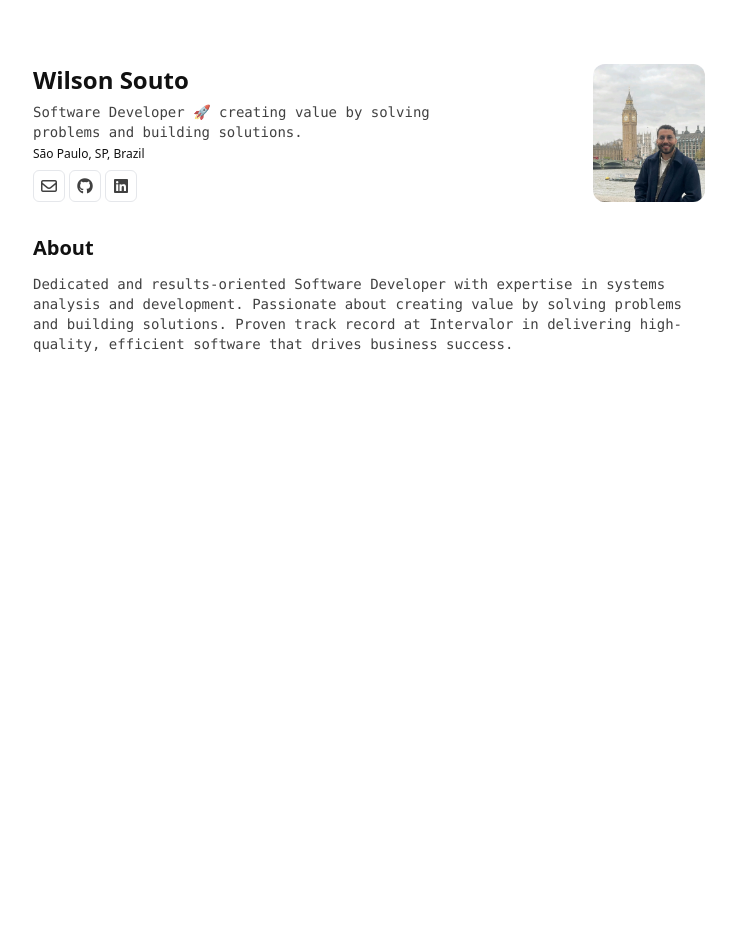
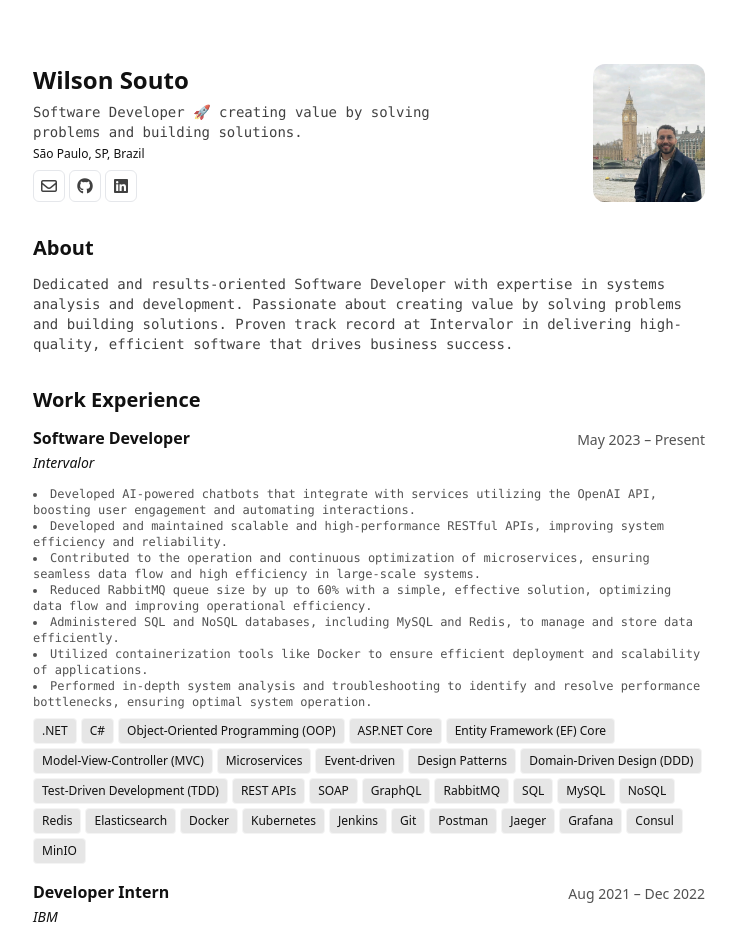
Before and after one commit to wilsonsouto/portfolio, an Angular app: page / in a window 1280 px wide. Shown: the top 940 px of the page, without its empty margins (271-1007 px from the left). Before the commit the page ends 800 px from the top, so only its background shows below. Built offline with nearby package versions, Linux system fonts and the light colour scheme.

Commit message:
feat: add work experience section component

```diff
--- a/src/app/app.component.html
+++ b/src/app/app.component.html
@@ -1,4 +1,5 @@
 <app-header class="grid grid-cols-[1fr_auto] gap-2" />
 <main class="space-y-8 print:space-y-4">
   <app-about class="flex min-h-0 flex-col gap-y-3 print:gap-y-1" />
+  <app-experience class="flex min-h-0 flex-col gap-y-3 print:gap-y-1" />
 </main>
--- a/src/app/app.component.ts
+++ b/src/app/app.component.ts
@@ -2,11 +2,12 @@ import { CommonModule } from '@angular/common';
 import { Component } from '@angular/core';
 import { HeaderComponent } from '@app/core/components/header/header.component';
 import { AboutComponent } from '@app/core/components/main/about/about.component';
+import { ExperienceComponent } from '@app/core/components/main/experience/experience.component';
 
 @Component({
   selector: 'app-root',
   standalone: true,
-  imports: [CommonModule, HeaderComponent, AboutComponent],
+  imports: [CommonModule, HeaderComponent, AboutComponent, ExperienceComponent],
   templateUrl: './app.component.html',
 })
 export class AppComponent {}
--- /dev/null
+++ b/src/app/core/components/main/experience/experience.component.html
@@ -0,0 +1,72 @@
+<app-section-title
+  [attr.aria-label]="'Work experience section'"
+  [heading]="'Work Experience'"
+/>
+<article
+  *ngFor="let experience of experiences"
+  class="rounded-lg py-1 print:py-0"
+>
+  <header class="mb-4 flex items-center justify-between">
+    <div class="flex w-full flex-col gap-1 leading-none print:text-sm">
+      <div class="item-center flex w-full justify-between">
+        <!-- #region role -->
+        <h2
+          [attr.aria-label]="'Role: ' + experience.role"
+          class="font-bold leading-none print:text-[12px]"
+        >
+          {{ experience.role }}
+        </h2>
+        <!-- #endregion -->
+
+        <!-- #region date-->
+        <app-date-span
+          [attr.aria-label]="
+            'Date: ' + experience.startDate + ' – ' + experience.endDate
+          "
+          [date]="experience.startDate + ' – ' + experience.endDate"
+        />
+        <!-- #endregion -->
+      </div>
+      <div class="item-center flex w-full justify-between">
+        <!-- #region company-->
+        <h3>
+          <a
+            [attr.aria-label]="'Company name: ' + experience.company.name"
+            target="_blank"
+            class="text-sm font-normal italic leading-none hover:underline print:text-[12px]"
+            href="{{ experience.company.href }}"
+          >
+            {{ experience.company.name }}
+          </a>
+        </h3>
+        <!-- #endregion -->
+      </div>
+    </div>
+  </header>
+  <!-- #region responsabilities -->
+  <ul
+    class="list-inside list-disc text-pretty font-mono text-xs text-neutral-800/80 print:mt-1 print:text-[10px]"
+  >
+    <li
+      [attr.aria-label]="'Responsability: ' + responsability"
+      *ngFor="let responsability of experience.responsabilities"
+    >
+      {{ responsability }}
+    </li>
+  </ul>
+  <!-- #endregion -->
+
+  <!-- #region tech stacks -->
+  <ul
+    [attr.aria-label]="'Tech stacks'"
+    class="mt-2 flex list-none flex-wrap gap-x-1 gap-y-1 p-0"
+  >
+    <li
+      *ngFor="let stack of experience.stacks"
+      class="rounded border border-neutral-100 bg-neutral-200 px-2 py-1 text-xs font-medium"
+    >
+      {{ stack }}
+    </li>
+  </ul>
+  <!-- #endregion -->
+</article>
--- /dev/null
+++ b/src/app/core/components/main/experience/experience.component.ts
@@ -0,0 +1,114 @@
+import { CommonModule } from '@angular/common';
+import { Component } from '@angular/core';
+import { DateSpanComponent } from '@app/shared/components/date-span/date-span.component';
+import { SectionTitleComponent } from '@app/shared/components/section-title/section-title.component';
+
+interface Experience {
+  company: {
+    name: string;
+    href: string;
+  };
+  startDate: string;
+  endDate: string;
+  role: string;
+  responsabilities: string[];
+  stacks: string[];
+}
+
+@Component({
+  selector: 'app-experience',
+  standalone: true,
+  imports: [CommonModule, SectionTitleComponent, DateSpanComponent],
+  templateUrl: './experience.component.html',
+})
+export class ExperienceComponent {
+  experiences: Experience[] = [
+    {
+      company: {
+        name: 'Intervalor',
+        href: 'https://intervalor.com.br/',
+      },
+      startDate: 'May 2023',
+      endDate: 'Present',
+      role: 'Software Developer',
+      responsabilities: [
+        'Developed AI-powered chatbots that integrate with services utilizing the OpenAI API, boosting user engagement and automating interactions.',
+        'Developed and maintained scalable and high-performance RESTful APIs, improving system efficiency and reliability.',
+        'Contributed to the operation and continuous optimization of microservices, ensuring seamless data flow and high efficiency in large-scale systems.',
+        'Reduced RabbitMQ queue size by up to 60% with a simple, effective solution, optimizing data flow and improving operational efficiency.',
+        'Administered SQL and NoSQL databases, including MySQL and Redis, to manage and store data efficiently.',
+        'Utilized containerization tools like Docker to ensure efficient deployment and scalability of applications.',
+        'Performed in-depth system analysis and troubleshooting to identify and resolve performance bottlenecks, ensuring optimal system operation.',
+      ],
+      stacks: [
+        '.NET',
+        'C#',
+        'Object-Oriented Programming (OOP)',
+        'ASP.NET Core',
+        'Entity Framework (EF) Core',
+        'Model-View-Controller (MVC)',
+        'Microservices',
+        'Event-driven',
+        'Design Patterns',
+        'Domain-Driven Design (DDD)',
+        'Test-Driven Development (TDD)',
+        'REST APIs',
+        'SOAP',
+        'GraphQL',
+        'RabbitMQ',
+        'SQL',
+        'MySQL',
+        'NoSQL',
+        'Redis',
+        'Elasticsearch',
+        'Docker',
+        'Kubernetes',
+        'Jenkins',
+        'Git',
+        'Postman',
+        'Jaeger',
+        'Grafana',
+        'Consul',
+        'MinIO',
+      ],
+    },
+    {
+      company: {
+        name: 'IBM',
+        href: 'https://www.ibm.com/br-pt',
+      },
+      startDate: 'Aug 2021',
+      endDate: 'Dec 2022',
+      role: 'Developer Intern',
+      responsabilities: [
+        'Developed innovative solutions using IBM Watson Assistant, IBM Cloud, and IBM Storage, enhancing system efficiency.',
+        'Created clean, maintainable, and scalable software components in C# by applying object-oriented programming principles.',
+        'Enhanced data management and CRUD operations by integrating SQL Server and Entity Framework into ASP.NET Core.',
+        'Built and tested responsive, user-friendly web applications using Angular, TypeScript, HTML, and CSS/SASS, improving user experience and interface design.',
+        'Actively participated in Agile sprint meetings, contributing to planning, execution, and code review processes.',
+      ],
+      stacks: [
+        'IBM Watson Assistant',
+        'IBM Cloud',
+        'IBM Storage',
+        '.NET',
+        'C#',
+        'Object-Oriented Programming (OOP)',
+        'ASP.NET Core',
+        'Entity Framework (EF) Core',
+        'Model-View-Controller (MVC)',
+        'SQL',
+        'SQL Server',
+        'Angular',
+        'TypeScript',
+        'HTML',
+        'CSS',
+        'SASS',
+        'Git',
+        'Postman',
+        'User Interface (UI)',
+        'User Experience (UX)',
+      ],
+    },
+  ];
+}
```
Also changed, not shown: 1 other file (tests, documents, lock files or other folders).
